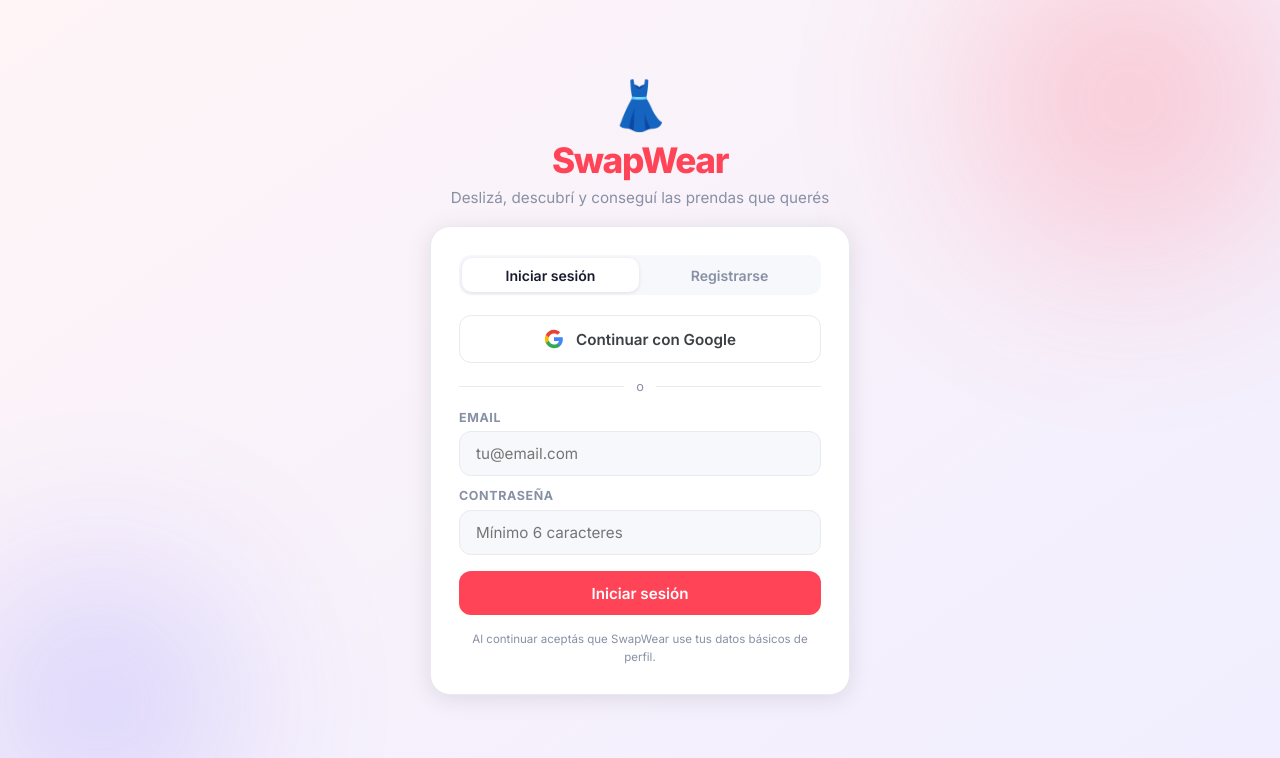
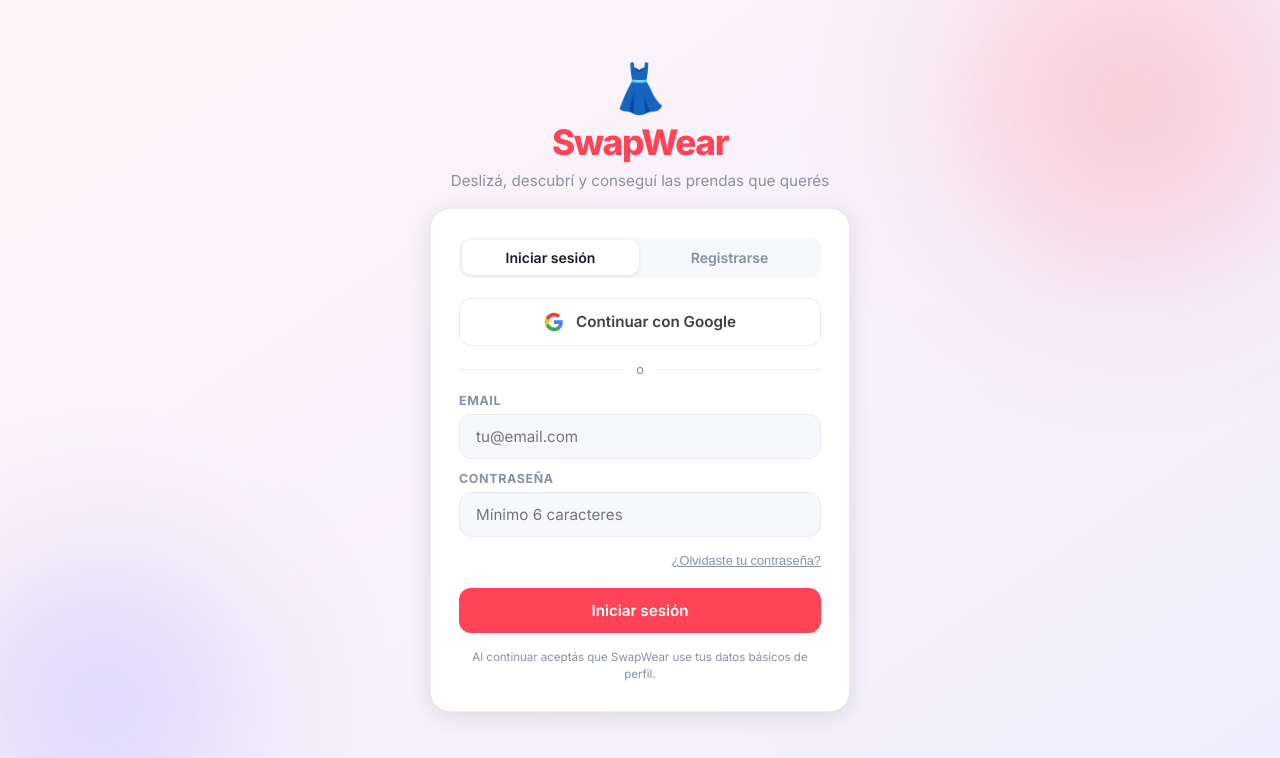
Before and after one commit to c4jmvrwd9t-hash/swapwear, a React (Vite) app in the folder frontend/: page / in a window 1280 px wide. Shown: the top 758 px of the page. Built offline with nearby package versions, Linux system fonts and the light colour scheme; no server answers.

Commit message:
Add forgot password option to login page

```diff
--- a/frontend/src/App.css
+++ b/frontend/src/App.css
@@ -486,6 +486,27 @@ body {
   border-radius: var(--radius-xs);
   border-left: 3px solid var(--red);
 }
+.form-success {
+  color: #16a34a;
+  font-size: 0.85rem;
+  font-weight: 500;
+  padding: 0.5rem 0.75rem;
+  background: #f0fdf4;
+  border-radius: var(--radius-xs);
+  border-left: 3px solid #16a34a;
+}
+.forgot-btn {
+  background: none;
+  border: none;
+  color: var(--muted);
+  font-size: 0.8rem;
+  cursor: pointer;
+  text-align: right;
+  width: 100%;
+  padding: 0.25rem 0;
+  text-decoration: underline;
+}
+.forgot-btn:hover { color: var(--text); }
 
 /* ===== BUTTONS ===== */
 .btn-primary {
--- a/frontend/src/pages/LoginPage.jsx
+++ b/frontend/src/pages/LoginPage.jsx
@@ -1,5 +1,5 @@
 import { useState, useEffect } from 'react';
-import { signInWithPopup, signInWithEmailAndPassword, createUserWithEmailAndPassword } from 'firebase/auth';
+import { signInWithPopup, signInWithEmailAndPassword, createUserWithEmailAndPassword, sendPasswordResetEmail } from 'firebase/auth';
 import { auth, googleProvider } from '../lib/firebase.js';
 
 const PROMO_END = new Date('2026-05-11T23:59:59-03:00');
@@ -48,6 +48,7 @@ export default function LoginPage() {
   const [password, setPassword] = useState('');
   const [loading, setLoading] = useState(false);
   const [error, setError] = useState('');
+  const [resetSent, setResetSent] = useState(false);
   const timeLeft = useCountdown();
   const promoActive = timeLeft > 0;
   const { d, h, m, s } = fmt(timeLeft);
@@ -66,6 +67,20 @@ export default function LoginPage() {
     } catch (err) {
       if (err.code !== 'auth/popup-closed-by-user') handleError(err);
       else setLoading(false);
+    }
+  };
+
+  const handleForgotPassword = async () => {
+    if (!email) { setError('Escribí tu email para recuperar la contraseña.'); return; }
+    setLoading(true);
+    setError('');
+    try {
+      await sendPasswordResetEmail(auth, email);
+      setResetSent(true);
+    } catch (err) {
+      setError(FIREBASE_ERRORS[err.code] || 'No se pudo enviar el email. Verificá que el email sea correcto.');
+    } finally {
+      setLoading(false);
     }
   };
 
@@ -191,7 +206,16 @@ export default function LoginPage() {
               />
             </div>
 
+            {mode === 'login' && (
+              <button type="button" className="forgot-btn" onClick={handleForgotPassword} disabled={loading}>
+                ¿Olvidaste tu contraseña?
+              </button>
+            )}
+
             {error && <p className="form-error">{error}</p>}
+            {resetSent && (
+              <p className="form-success">Te enviamos un email para recuperar tu contraseña.</p>
+            )}
 
             <button
               type="submit"
```
